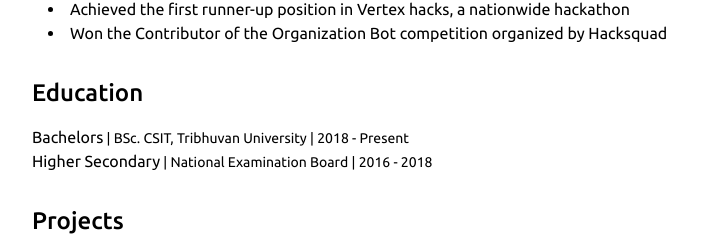
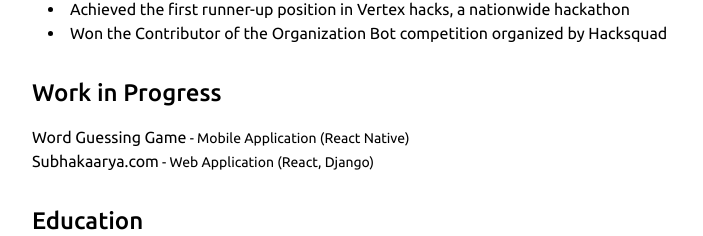
Before and after one commit to diwash007/minimal-portfolio, a React (Vite) app: page / in a window 1280 px wide. Shown: the part 631-867 px from the top of the page, without its empty margins (288-991 px from the left). Built offline with nearby package versions, Linux system fonts and the light colour scheme.

Commit message:
feat: add work in progress

```diff
--- a/src/App.tsx
+++ b/src/App.tsx
@@ -8,6 +8,7 @@ import Avatar from './assets/images/diwash-dahal.jpg'
 import OtherExperience from './components/other_experience'
 import { useTheme } from './contexts/ThemeContext'
 import { DarkModeSwitch } from 'react-toggle-dark-mode'
+import Inprogress from './components/inProgress'
 
 const App = (): JSX.Element => {
   const theme = useTheme()
@@ -58,6 +59,8 @@ const App = (): JSX.Element => {
 
             <OtherExperience />
 
+            <Inprogress />
+
             <Education />
 
             <Projects />
--- /dev/null
+++ b/src/components/inProgress.tsx
@@ -0,0 +1,29 @@
+const Inprogress = () => {
+  const inProgress = [
+    {
+      name: 'Word Guessing Game',
+      description: 'Mobile Application (React Native)'
+    },
+    {
+      name: 'Subhakaarya.com',
+      description: 'Web Application (React, Django)'
+    }
+  ]
+  return (
+    <>
+      <div className="flex flex-col gap-4">
+        <h2 className="font-medium text-2xl">Work in Progress</h2>
+        <ul className="list-inside">
+          {inProgress.map((project, index) => (
+            <li key={index}>
+              <span>{project.name}</span>
+              <span className="text-sm"> - {project.description}</span>
+            </li>
+          ))}
+        </ul>
+      </div>
+    </>
+  )
+}
+
+export default Inprogress
```
